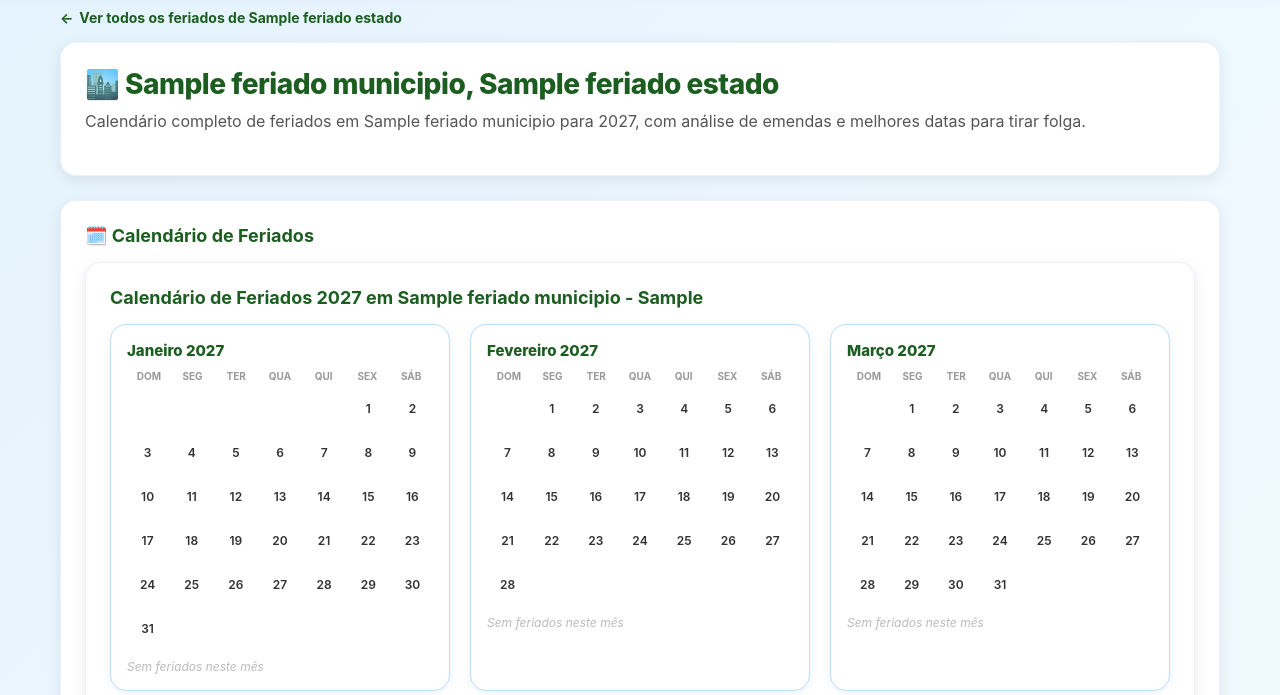
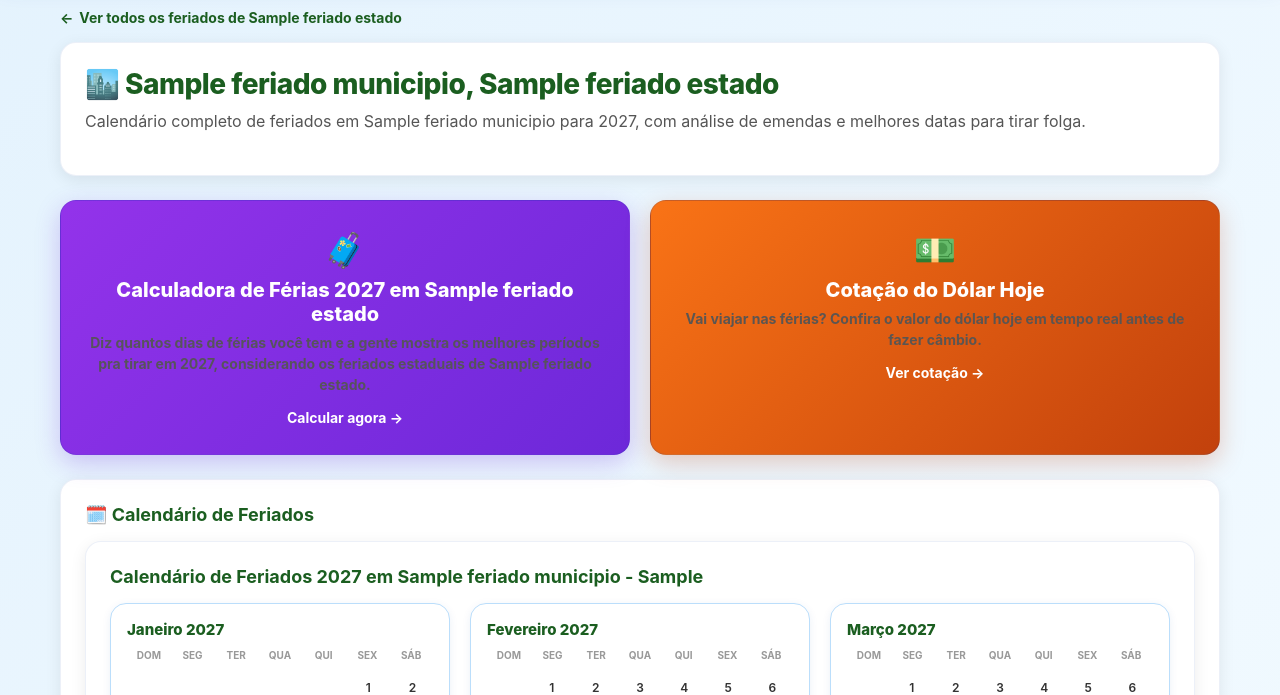
Before and after one commit to leanttro/leanttro_f, a Flask app: page /1/1/ in a window 1280 px wide. Shown: the part 213-908 px from the top of the page. Run offline with Flask 3, Linux system fonts and the light colour scheme; a database or web service that is not in the repository returns one stand-in record (values such as "Sample title"); some libraries are stand-ins or nearby versions.

Commit message:
Update cidade.html

```diff
--- a/templates/cidade.html
+++ b/templates/cidade.html
@@ -7,6 +7,48 @@
 <div class="card">
   <h1>🏙️ {{ cidade.nome }}, {{ estado.nome }}</h1>
   <p>Calendário completo de feriados em {{ cidade.nome }} para {{ ano }}, com análise de emendas e melhores datas para tirar folga.</p>
+</div>
+
+<!-- ── CARDS EM DESTAQUE: CALCULADORA DE FÉRIAS + DÓLAR ───── -->
+<div class="grid" style="grid-template-columns: repeat(auto-fit, minmax(280px, 1fr)); gap: 20px; margin-bottom: 24px;">
+
+  <a href="/{{ estado.uf.lower() }}/calculadora-ferias/" style="
+      display: block;
+      text-decoration: none;
+      color: #fff;
+      background: linear-gradient(135deg, #9333ea, #6d28d9);
+      border-radius: 16px;
+      padding: 28px 24px;
+      box-shadow: 0 8px 24px rgba(109, 40, 217, 0.25);
+      transition: transform 0.2s ease;
+    ">
+    <div style="font-size: 34px; margin-bottom: 8px;">🧳</div>
+    <div style="font-size: 20px; font-weight: 800; margin-bottom: 6px;">Calculadora de Férias {{ ano }} em {{ estado.nome }}</div>
+    <p style="margin: 0; font-size: 14px; opacity: 0.95; line-height: 1.5;">
+      Diz quantos dias de férias você tem e a gente mostra os melhores períodos pra tirar em {{ ano }},
+      considerando os feriados estaduais de {{ estado.nome }}.
+    </p>
+    <div style="margin-top: 14px; font-weight: 700; font-size: 14px;">Calcular agora →</div>
+  </a>
+
+  <a href="/cotacao-dolar/" style="
+      display: block;
+      text-decoration: none;
+      color: #fff;
+      background: linear-gradient(135deg, #f97316, #c2410c);
+      border-radius: 16px;
+      padding: 28px 24px;
+      box-shadow: 0 8px 24px rgba(194, 65, 12, 0.25);
+      transition: transform 0.2s ease;
+    ">
+    <div style="font-size: 34px; margin-bottom: 8px;">💵</div>
+    <div style="font-size: 20px; font-weight: 800; margin-bottom: 6px;">Cotação do Dólar Hoje</div>
+    <p style="margin: 0; font-size: 14px; opacity: 0.95; line-height: 1.5;">
+      Vai viajar nas férias? Confira o valor do dólar hoje em tempo real antes de fazer câmbio.
+    </p>
+    <div style="margin-top: 14px; font-weight: 700; font-size: 14px;">Ver cotação →</div>
+  </a>
+
 </div>
 
 <!-- ── CALENDÁRIO DA CIDADE ─────────────────────────────── -->
@@ -31,6 +73,11 @@
     {% endif %}
   </div>
   {% endfor %}
+
+  <p style="margin-top: 16px; font-size: 14px;">
+    Quer combinar vários dias de férias de uma vez, não só 1 dia de ponte?
+    <a href="/{{ estado.uf.lower() }}/calculadora-ferias/">Use a calculadora de férias de {{ estado.nome }}</a>.
+  </p>
 </div>
 {% endif %}
 
```
